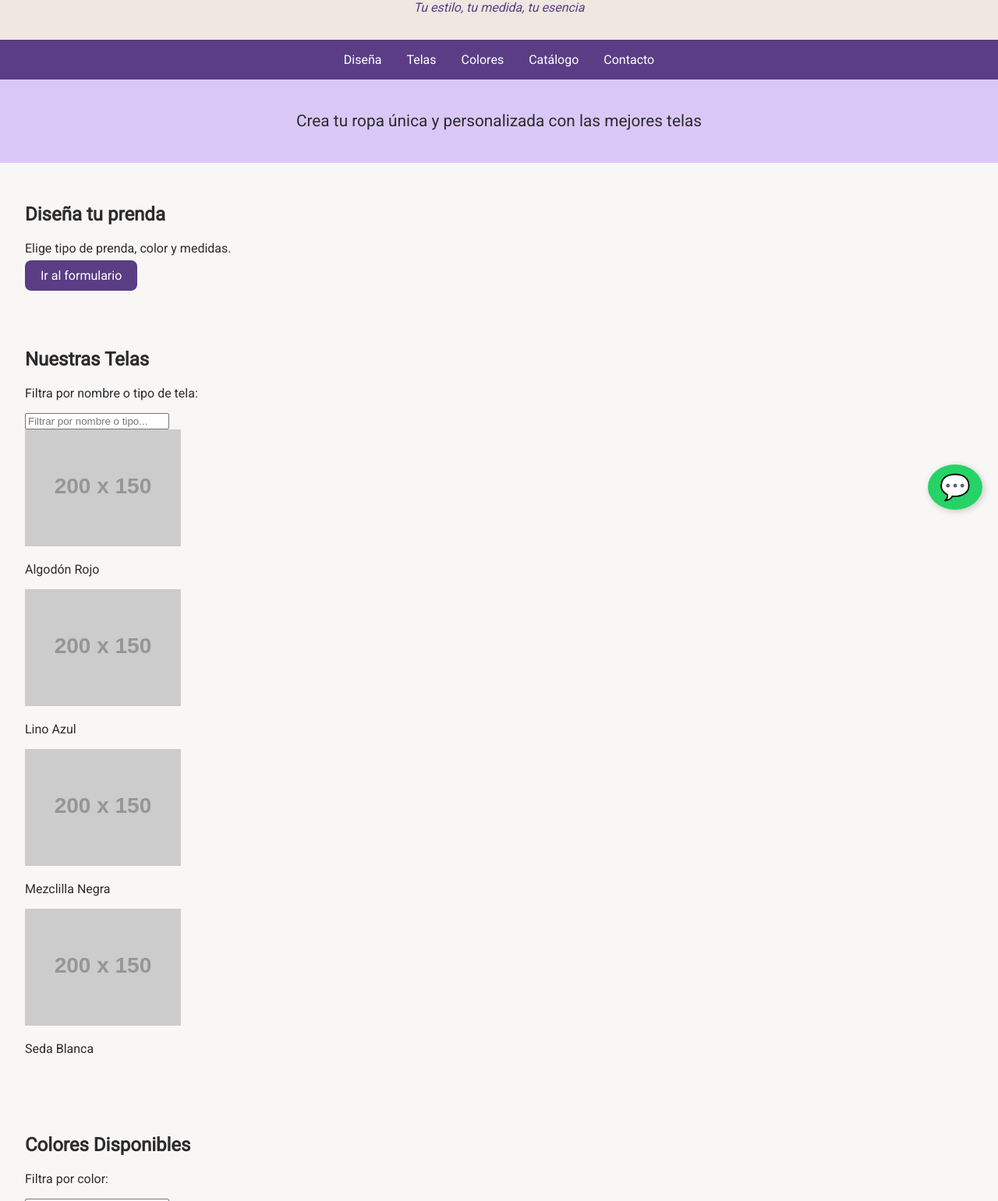
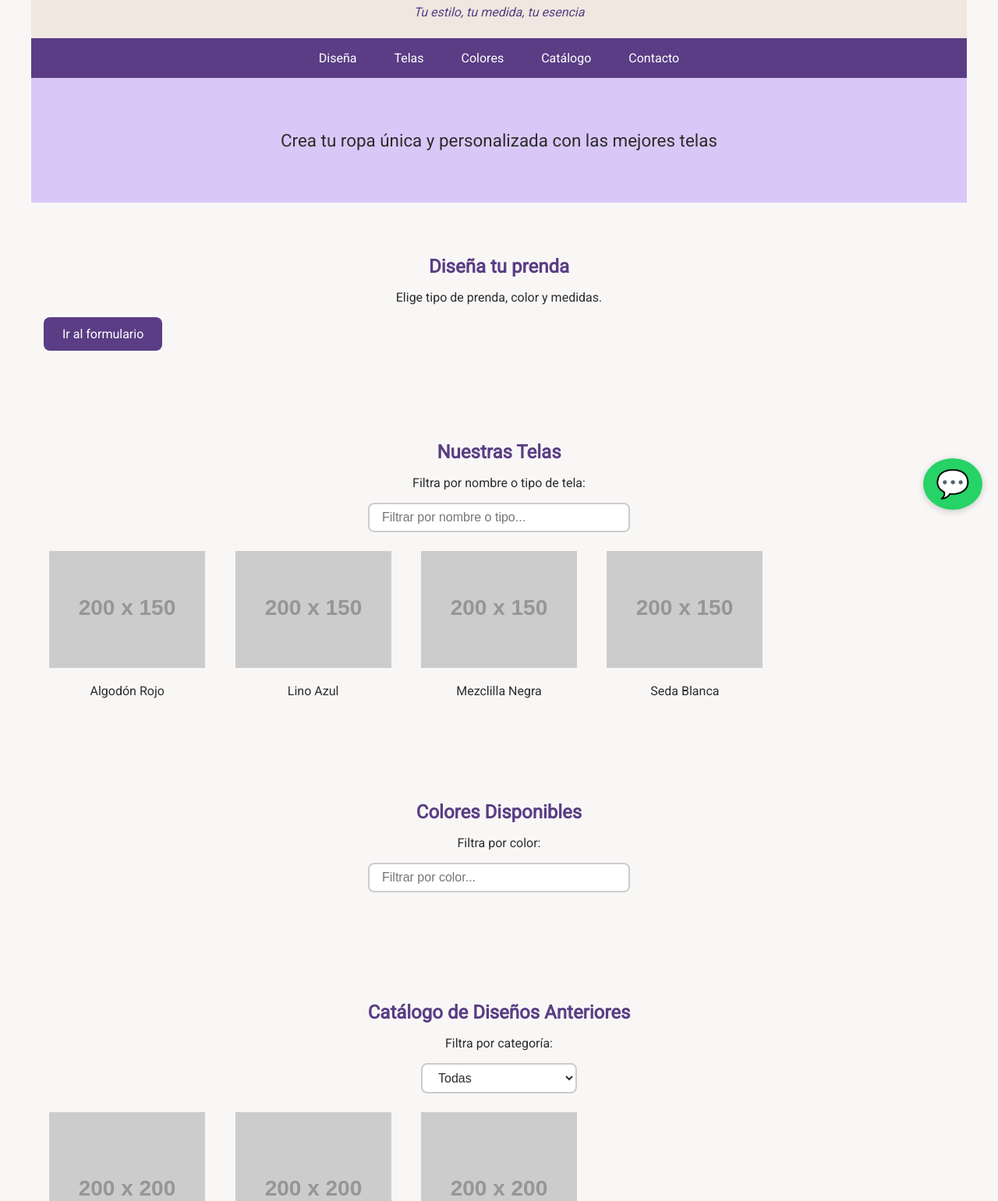
Before and after one commit to Umbriel76/textilerias-ivon, a plain HTML site: page index.html in a window 1280 px wide. Shown: the part 126-1667 px from the top of the page at 78% size. Drawn offline with Linux system fonts and the light colour scheme; placeholder pictures from the web are drawn by us.

Commit message:
Update style.css

```diff
--- a/style.css
+++ b/style.css
@@ -1,3 +1,6 @@
+/* ===========================
+   1. Tipografía y Reset
+=========================== */
 body {
   font-family: 'Roboto', sans-serif;
   margin: 0;
@@ -5,22 +8,36 @@ body {
   color: #2c2c2c;
 }
 
+/* Contenedor general: centra todo el contenido */
+.container {
+  max-width: 1200px;
+  margin: 0 auto;
+  padding: 0 1rem;
+}
+
+/* ===========================
+   2. Header y Logo
+=========================== */
 header {
   text-align: center;
-  padding: 1em;
+  padding: 1.5em 0;
   background: #efe7e0;
 }
 
 .logo {
-  max-width: 100px;
-  margin-bottom: 10px;
+  max-width: 120px;
+  margin-bottom: 0.5rem;
 }
 
 .eslogan {
   font-style: italic;
   color: #5a3d84;
+  margin: 0;
 }
 
+/* ===========================
+   3. Menú de Navegación
+=========================== */
 nav {
   display: flex;
   justify-content: center;
@@ -29,8 +46,9 @@ nav {
 
 nav a {
   color: white;
-  padding: 1em;
+  padding: 1rem 1.5rem;
   text-decoration: none;
+  font-weight: 500;
   transition: background 0.3s;
 }
 
@@ -38,71 +56,206 @@ nav a:hover {
   background: #7a5bbd;
 }
 
+/* ===========================
+   4. Hero Section
+=========================== */
 .hero {
   background: #d9c8f7;
   text-align: center;
-  padding: 2em;
-  font-size: 1.3em;
-}
-
-.section {
-  padding: 2em;
+  padding: 3em 1rem;
+  font-size: 1.4em;
   animation: fadein 1s ease-in-out;
 }
 
+/* ===========================
+   5. Estilos Comunes para SECCIONES
+=========================== */
+.section {
+  padding: 3em 1rem;
+  animation: fadein 0.8s ease-in-out;
+}
+
+.section h2 {
+  text-align: center;
+  margin-bottom: 1rem;
+  color: #5a3d84;
+}
+
+.section p {
+  text-align: center;
+  margin-bottom: 1rem;
+}
+
+/* ===========================
+   6. Botones Principales
+=========================== */
 .btn {
+  display: inline-block;
   background: #5a3d84;
   color: white;
-  padding: 10px 20px;
+  padding: 0.75rem 1.5rem;
   text-decoration: none;
   border-radius: 8px;
-  transition: background 0.3s;
+  font-weight: 500;
+  transition: background 0.3s, transform 0.2s;
+  text-align: center;
 }
 
 .btn:hover {
   background: #7a5bbd;
+  transform: translateY(-2px);
 }
 
-.telas-container img {
-  width: 180px;
-  margin: 10px;
-  border-radius: 10px;
-  transition: transform 0.3s;
+/* ===========================
+   7. Grid para Tarjetas
+=========================== */
+.grid-container {
+  display: grid;
+  grid-template-columns: repeat(auto-fill, minmax(200px, 1fr));
+  gap: 1.5rem;
+  justify-items: center;
+  margin-top: 1.5rem;
 }
 
-.telas-container img:hover {
-  transform: scale(1.05);
+/* Tarjetas (cards) */
+.card {
+  background: white;
+  border-radius: 12px;
+  box-shadow: 0 2px 8px rgba(0, 0, 0, 0.1);
+  overflow: hidden;
+  text-align: center;
+  width: 100%;
+  max-width: 200px;
+  transition: transform 0.3s, box-shadow 0.3s;
 }
 
-.catalogo img {
-  width: 180px;
-  margin: 10px;
-  border-radius: 10px;
+.card img {
+  width: 100%;
+  display: block;
+  object-fit: cover;
 }
 
+.card p {
+  margin: 0.75rem 0;
+  font-weight: 500;
+}
+
+.card small {
+  display: block;
+  margin-bottom: 0.75rem;
+  color: #666;
+}
+
+/* Efecto hover en las tarjetas */
+.card:hover {
+  transform: translateY(-5px);
+  box-shadow: 0 4px 16px rgba(0, 0, 0, 0.15);
+}
+
+/* ===========================
+   8. Estilos ESPECÍFICOS para TELAS
+=========================== */
+/* Input de filtrado de Telas */
+#filtroTelas {
+  display: block;
+  margin: 0 auto 1rem auto;
+  max-width: 300px;
+  width: 100%;
+  padding: 0.5rem 1rem;
+  border: 2px solid #ccc;
+  border-radius: 8px;
+  font-size: 1rem;
+}
+
+#filtroTelas:focus {
+  outline: none;
+  border-color: #5a3d84;
+}
+
+/* ===========================
+   9. Estilos ESPECÍFICOS para COLORES
+=========================== */
+/* Input de filtrado de Colores */
+#filtroColores {
+  display: block;
+  margin: 0 auto 1rem auto;
+  max-width: 300px;
+  width: 100%;
+  padding: 0.5rem 1rem;
+  border: 2px solid #ccc;
+  border-radius: 8px;
+  font-size: 1rem;
+}
+
+#filtroColores:focus {
+  outline: none;
+  border-color: #5a3d84;
+}
+
+/* ===========================
+   10. Estilos ESPECÍFICOS para CATÁLOGO
+=========================== */
+/* Select de categoría */
+#filtroCategoria {
+  display: block;
+  margin: 0 auto 1rem auto;
+  max-width: 200px;
+  width: 100%;
+  padding: 0.5rem 1rem;
+  border: 2px solid #ccc;
+  border-radius: 8px;
+  font-size: 1rem;
+  background: white;
+  color: #2c2c2c;
+}
+
+#filtroCategoria:focus {
+  outline: none;
+  border-color: #5a3d84;
+}
+
+/* ===========================
+   11. Footer / Contacto y WhatsApp
+=========================== */
 .pago {
-  margin-top: 2em;
+  text-align: center;
+  margin-top: 2rem;
 }
 
 .yape {
   width: 100px;
-  margin-top: 10px;
+  margin-top: 0.5rem;
 }
 
+/* Botón flotante de WhatsApp */
 .whatsapp {
   position: fixed;
   bottom: 20px;
   right: 20px;
-  font-size: 2em;
+  font-size: 2.2rem;
   background: #25d366;
   color: white;
-  padding: 10px 15px;
+  padding: 0.75rem 1rem;
   border-radius: 50%;
   text-decoration: none;
-  box-shadow: 2px 2px 8px rgba(0, 0, 0, 0.2);
+  box-shadow: 0 2px 8px rgba(0, 0, 0, 0.2);
+  transition: transform 0.2s;
 }
 
+.whatsapp:hover {
+  transform: translateY(-3px);
+}
+
+/* ===========================
+   12. Animaciones (fade-in)
+=========================== */
 @keyframes fadein {
-  from { opacity: 0; transform: translateY(20px); }
-  to { opacity: 1; transform: translateY(0); }
+  from {
+    opacity: 0;
+    transform: translateY(20px);
+  }
+  to {
+    opacity: 1;
+    transform: translateY(0);
+  }
 }
```
